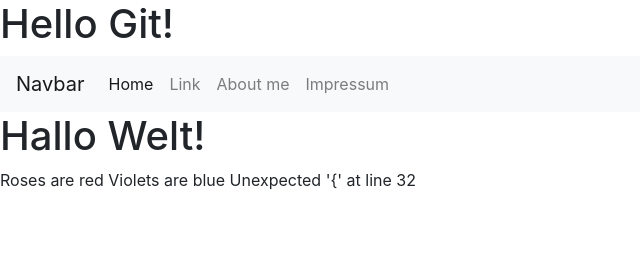
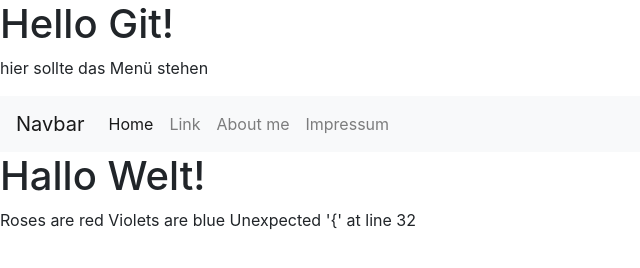
Before and after one commit to Waldimba/git-workshop--site, a plain HTML site: page index.html in a window 1280 px wide. Shown: the whole page, without its empty margins (0-640 px from the left). Drawn offline with nearby package versions, Linux system fonts and the light colour scheme.

Commit message:
füge keine Meü hinzu

```diff
--- a/index.html
+++ b/index.html
@@ -12,6 +12,9 @@
   </head>
   <body>
     <h1>Hello Git!</h1>
+    <p>
+      hier sollte das Menü stehen
+    </p>
     <nav class="navbar navbar-expand-lg navbar-light bg-light">
       <a class="navbar-brand" href="#">Navbar</a>
       <div class="collapse navbar-collapse" id="navbarSupportedContent">
```
